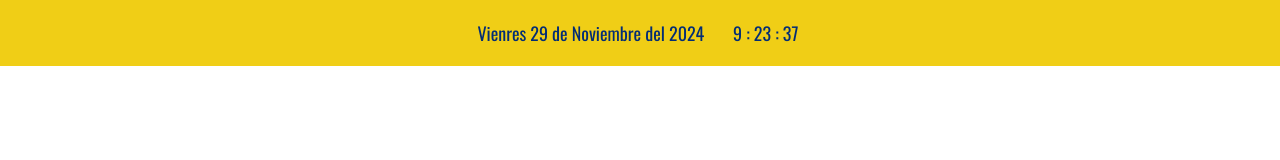
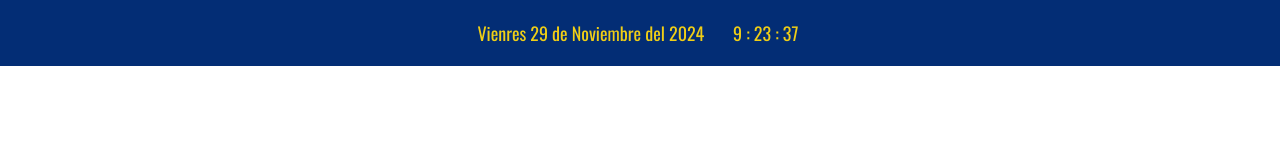
Before and after one commit to SimVia88/reloj-respons, a plain HTML site: page index.html in a window 1280 px wide. Drawn offline with nearby package versions, Linux system fonts and the light colour scheme.

Commit message:
cambio de color

```diff
--- a/css/StyleClock.css
+++ b/css/StyleClock.css
@@ -10,7 +10,7 @@ body
 {
     /*background: url(../image/PolyClockScape.jpg) #000;*/
     background-size: cover;
-    color: #032d75;
+    color: #f0ce16;
     font-size: 12px;
 }
 
@@ -43,7 +43,7 @@ body
     font-size: 1.5em;
     margin-bottom: 0.3125rem;
     /*margin-bottom: 5px;*/
-    background: #f0ce16;
+    background: #032d75;
     padding: 20px;
     width: 100%;
 }
```
